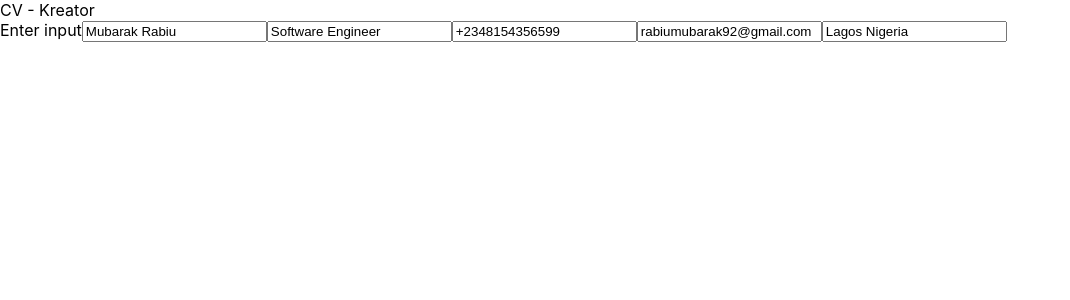
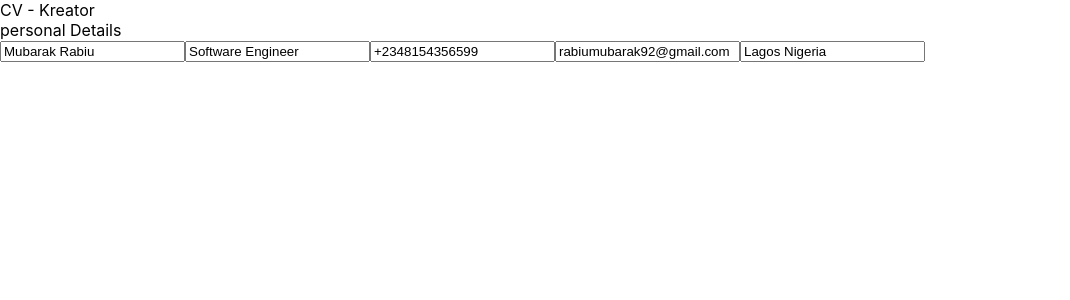
Before and after one commit to mubzie/cv-project, a React (Create React App) app: page / in a window 1280 px wide. Shown: the top 300 px of the page, without its empty margins (0-1070 px from the left). Built offline with nearby package versions, Linux system fonts and the light colour scheme.

Commit message:
cleaned up personal form component and started working on work experience form comp

```diff
--- a/src/App.js
+++ b/src/App.js
@@ -15,7 +15,7 @@ class App extends Component {
         return(
             <div>
                 <Navbar title="CV - Kreator"/>
-                <PersonalDetails />
+                <PersonalDetails formTitle='personal Details' />
             </div>
         )
     }
--- a/src/components/formComponentPersonal.js
+++ b/src/components/formComponentPersonal.js
@@ -51,15 +51,20 @@ class PersonalDetails extends Component {
     }
 
     render() {
+        const { formTitle } = this.props
+
         return(
+            <div>
+                <div>{ formTitle }</div>
+
             <form>
-                <label htmlFor="taskInput">Enter input</label>
-                <input type="text" id="taskInput" onChange={this.handleFullName} value={this.state.fullName}></input>
-                <input type="text" id="taskInput" onChange={this.handleOccupation} value={this.state.occupation}></input>
-                <input type="text" id="taskInput" onChange={this.handlePhone} value={this.state.phone}></input>
-                <input type="text" id="taskInput" onChange={this.handleEmail} value={this.state.email}></input>
-                <input type="text" id="taskInput" onChange={this.handleAddress} value={this.state.address}></input>
+                <input type="text" placeholder="Full Name" id="nameInput" onChange={this.handleFullName} value={this.state.fullName}></input>
+                <input type="text" placeholder="Occupation" id="occupationInput" onChange={this.handleOccupation} value={this.state.occupation}></input>
+                <input type="text" placeholder="Phone Number" id="phoneInput" onChange={this.handlePhone} value={this.state.phone}></input>
+                <input type="text" placeholder="Email" id="emailInput" onChange={this.handleEmail} value={this.state.email}></input>
+                <input type="text" placeholder="Address" id="addressInput" onChange={this.handleAddress} value={this.state.address}></input>
             </form>
+            </div>
         )
     }
 }
```
Also changed, not shown: src/components/formComponentWorkExp.js (added, +16 -0 lines), src/components/formComponentEducation.js (added).
